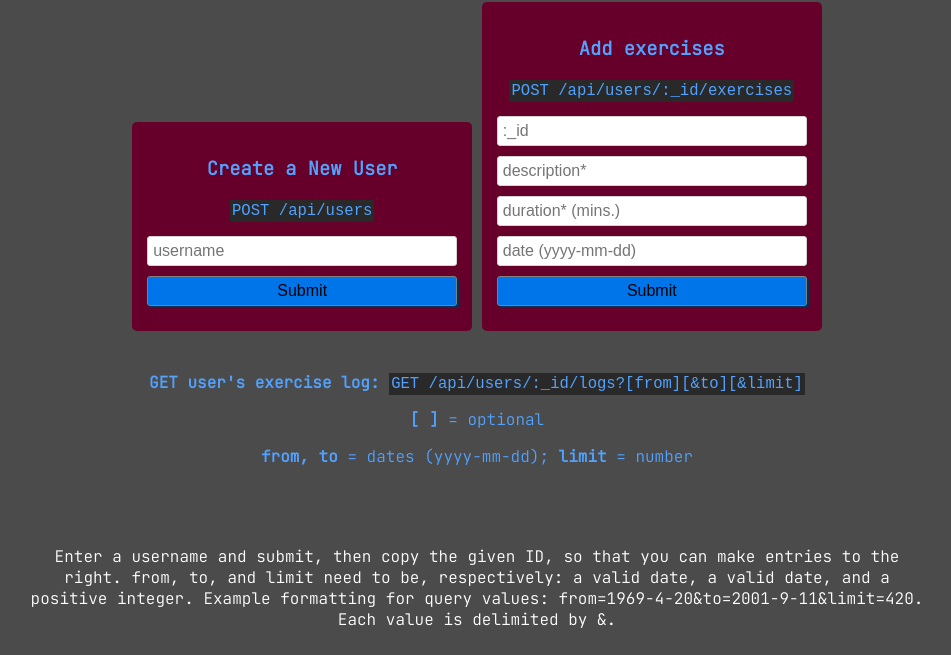
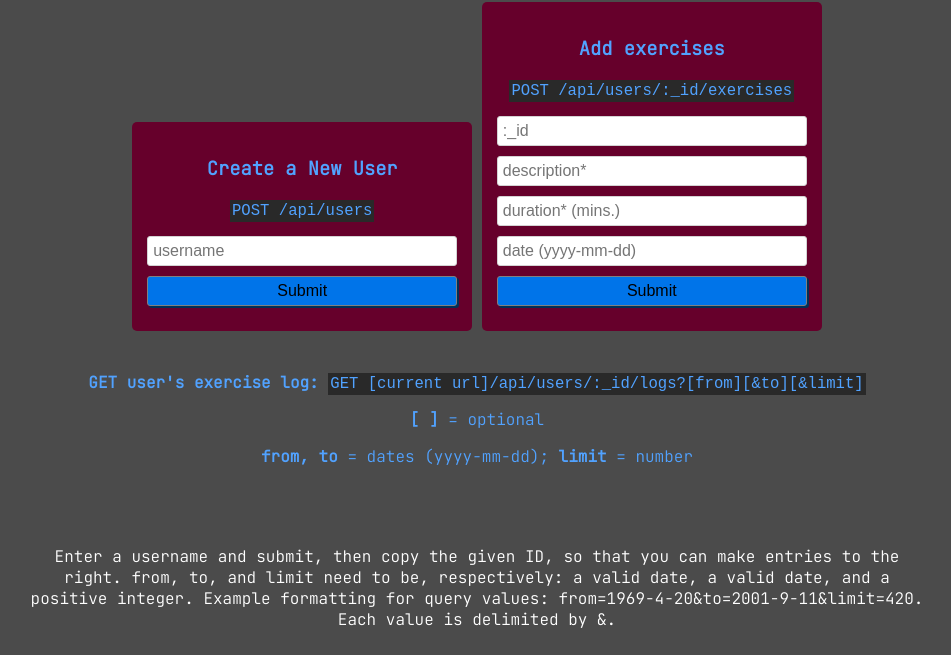
Before and after one commit to Phrone5i5/freeCodeCamp-Exercise-Tracker, a website: page views/index.html in a window 1280 px wide. Shown: the part 159-814 px from the top of the page, without its empty margins (163-1114 px from the left). Drawn offline with Linux system fonts and the light colour scheme; files that its build step writes are made by us from their sources.

Commit message:
added 'current url' to example url path

```diff
--- a/views/index.html
+++ b/views/index.html
@@ -27,7 +27,7 @@
       </form>
       <p>
         <strong>GET user's exercise log: </strong>
-        <code>GET /api/users/:_id/logs?[from][&amp;to][&amp;limit]</code>
+        <code>GET [current url]/api/users/:_id/logs?[from][&amp;to][&amp;limit]</code>
       </p>
       <p><strong>[ ]</strong> = optional</p>
       <p><strong>from, to</strong> = dates (yyyy-mm-dd); <strong>limit</strong> = number</p>
```
